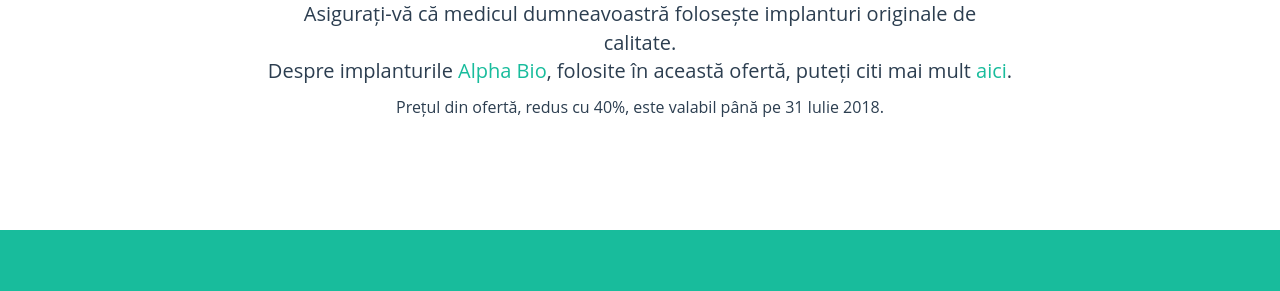
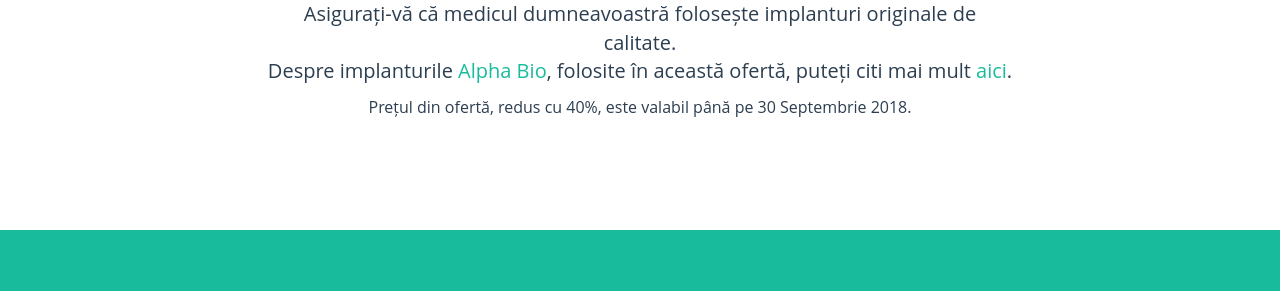
Before and after one commit to littledentgopo/offerdent, a Jekyll site: the page built from index.html, in a window 1280 px wide and 900 px high, scrolled down 1392 px. Shown: the part 164-455 px from the top of the window. Built offline with Jekyll 4.4.1, drawn with Linux system fonts in a browser that asks for light colours; comment, search, counter and statistics services are not loaded.

Commit message:
Change expiry

```diff
--- a/_config.yml
+++ b/_config.yml
@@ -28,8 +28,8 @@ contact:
 
 
 offer:
-    expirydate: 31 Iulie 2018
-    extramonth: Iunie 2018
+    expirydate: 30 Septembrie 2018
+    extramonth: August 2018
 
 
 permalink: none
```
